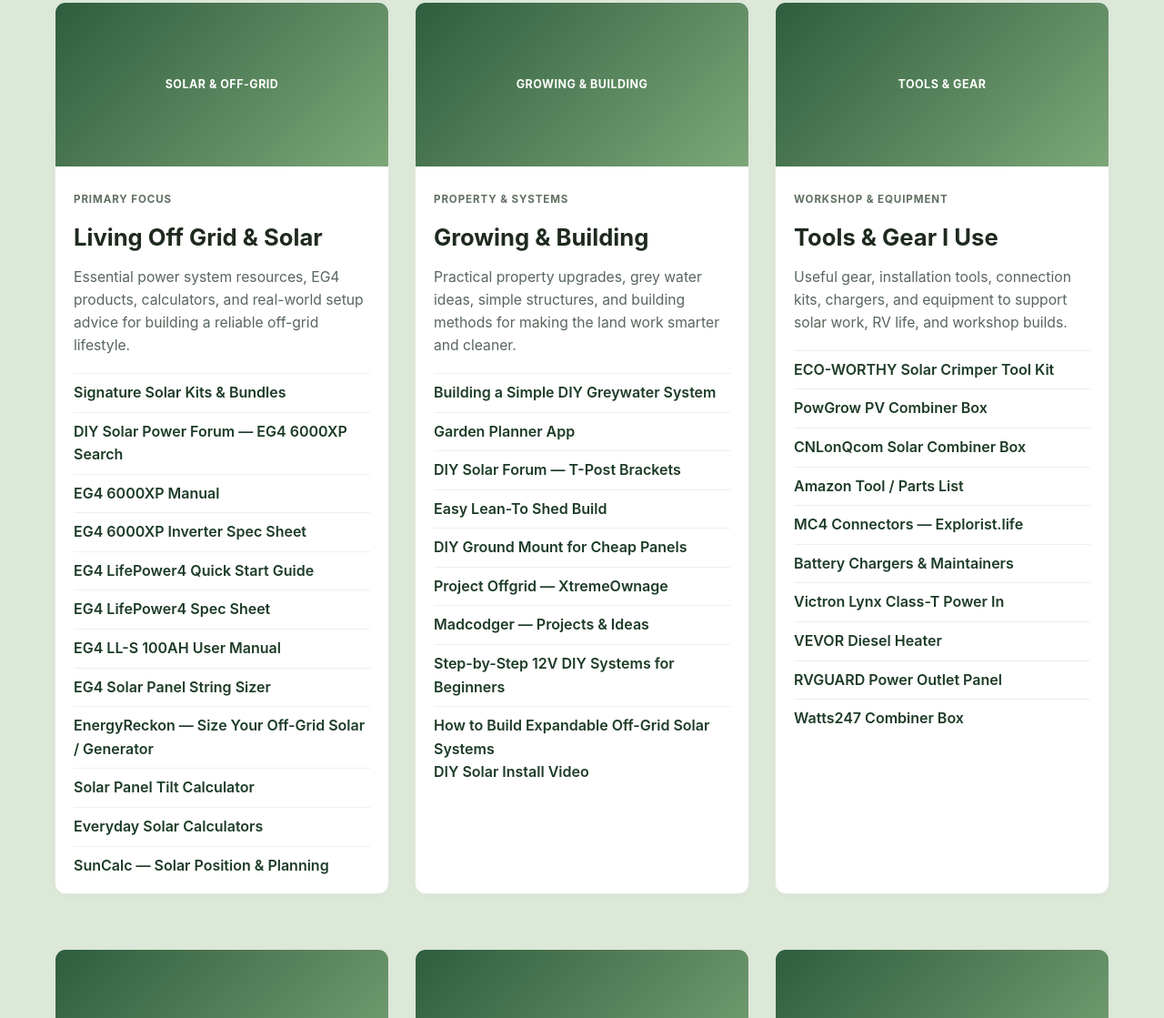
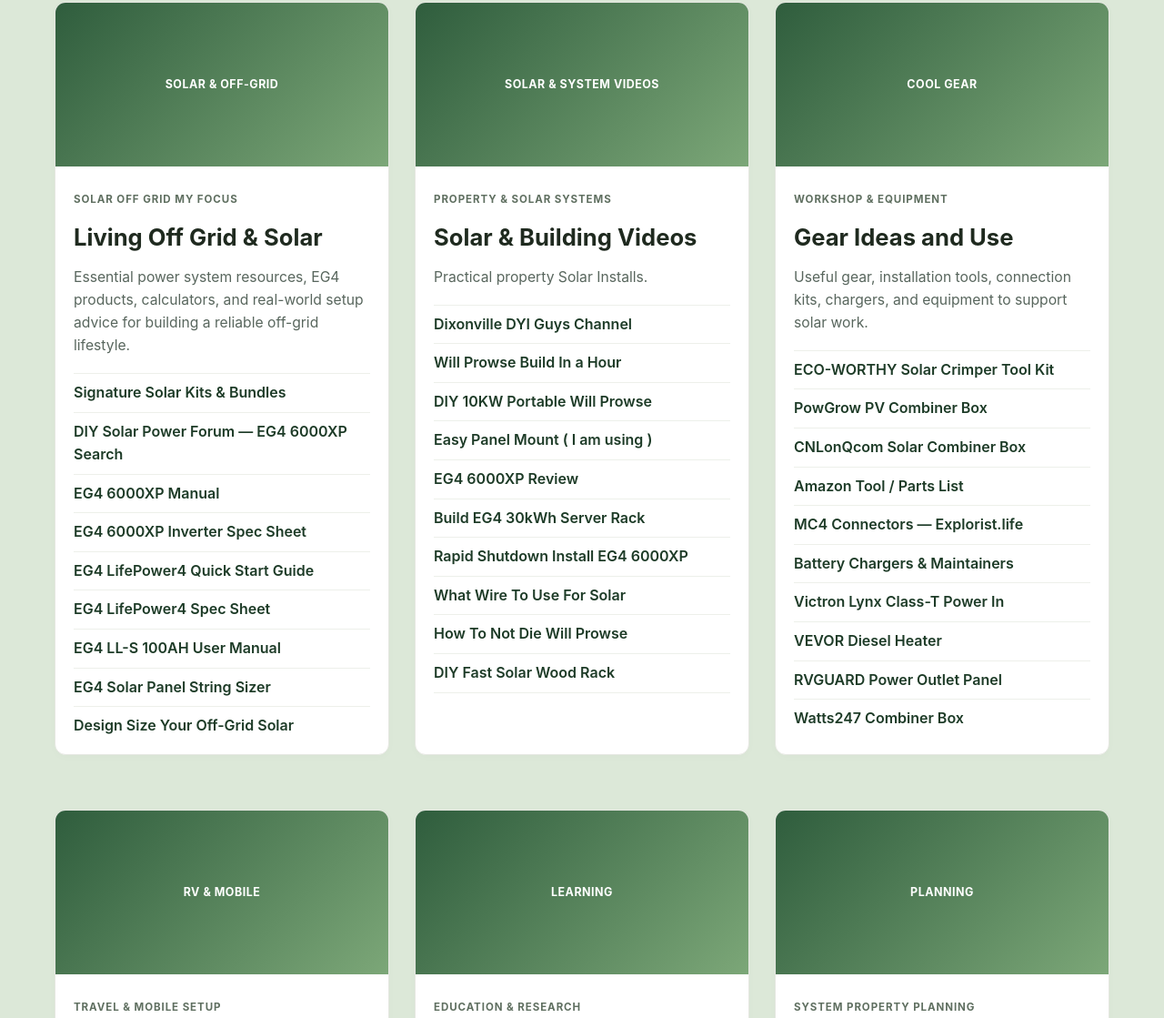
Before and after one commit to DixonvilleDIYGuy/DixonvilleDIYGuy.github.io, a plain HTML site: page index.html in a window 1280 px wide. Shown: the part 671-1790 px from the top of the page at 91% size. Drawn offline with Linux system fonts and the light colour scheme.

Commit message:
Refactor content in index.html for clarity
Updated various sections of the index.html file to enhance content clarity and organization, including changes to card titles, descriptions, and resource links.

```diff
--- a/index.html
+++ b/index.html
@@ -219,7 +219,7 @@ class="menu-cell">Photos</a> </nav>
 <div class="category-card">
 <div class="card-image">Solar &amp; Off-Grid</div>
 <div class="card-body">
-<div class="mini-label">Primary Focus</div>
+<div class="mini-label">Solar Off Grid My Focus</div>
 <h2 class="card-title">Living Off Grid &amp; Solar</h2>
 <p class="card-description"> Essential power system
 resources, EG4 products, calculators, and real-world setup
@@ -256,75 +256,87 @@ Manual</a></li>
 href="https://eg4electronics.com/wp-content/themes/hello-elementor/eg4-solar-panel-string-sizer/"
 target="_blank" rel="noopener">EG4 Solar Panel String
 Sizer</a></li>
-<li><a href="https://energyreckon.com/" target="_blank"
-rel="noopener">EnergyReckon — Size Your Off-Grid Solar
-/ Generator</a></li>
-<li><a
-href="https://www.powelab.org/solar/solar-panel-tilt-calculator"
-target="_blank" rel="noopener">Solar Panel Tilt
-Calculator</a></li>
-<li><a href="https://everydaysolar.com/calculators/"
-target="_blank" rel="noopener">Everyday Solar
-Calculators</a></li>
-<li><a href="https://www.suncalc.org/" target="_blank"
-rel="noopener">SunCalc — Solar Position &amp; Planning</a></li>
+<li><a href="https://designtools.eg4electronics.com/"
+target="_blank" rel="noopener">Design Size Your
+Off-Grid Solar<br>
+</a></li>
 </ul>
 </div>
 </div>
 <!-- Card 2 -->
 <div class="category-card">
-<div class="card-image">Growing &amp; Building</div>
+<div class="card-image">Solar &amp; System Videos<br>
+</div>
 <div class="card-body">
-<div class="mini-label">Property &amp; Systems</div>
-<h2 class="card-title">Growing &amp; Building</h2>
-<p class="card-description"> Practical property upgrades,
-grey water ideas, simple structures, and building methods
-for making the land work smarter and cleaner. </p>
+<div class="mini-label">Property &amp; Solar Systems</div>
+<h2 class="card-title">Solar &amp; Building Videos<br>
+</h2>
+<p class="card-description"> Practical property Solar
+Installs. </p>
 <ul class="resource-list">
+<li><a href="https://www.youtube.com/@DixonvilleDYIGuy"
+target="_blank" rel="noopener">Dixonville DYI Guys
+Channel<br>
+</a></li>
 <li><a
-href="https://www.milkwood.net/2012/10/16/building-a-simple-biological-diy-greywater-system/"
-target="_blank" rel="noopener">Building a Simple DIY
-Greywater System</a></li>
-<li><a href="https://gardenplanner.net/app/"
-target="_blank" rel="noopener">Garden Planner App</a></li>
+href="https://www.youtube.com/watch?v=wqHAUnoCIQQ&amp;list=WL&amp;index=4&amp;pp=iAQBsAgC"
+target="_blank" rel="noopener">Will Prowse Build In a
+Hour <br>
+</a></li>
 <li><a
-href="https://diysolarforum.com/threads/t-post-brackets.96154/"
-target="_blank" rel="noopener">DIY Solar Forum —
-T-Post Brackets</a></li>
-<li><a href="https://www.youtube.com/watch?v=02BlKSziK5Q"
-target="_blank" rel="noopener">Easy Lean-To Shed Build</a></li>
-<li><a href="https://www.youtube.com/watch?v=ZKYKxvYF34A"
-target="_blank" rel="noopener">DIY Ground Mount for
-Cheap Panels</a></li>
+href="https://www.youtube.com/watch?v=f7Mxbc8p3es&amp;list=WL&amp;index=3&amp;t=2s&amp;pp=iAQBsAgC"
+target="_blank" rel="noopener">DIY 10KW Portable Will
+Prowse<br>
+</a></li>
 <li><a
-href="https://static.xtremeownage.com/pages/Projects/Project-Offgrid/"
-target="_blank" rel="noopener">Project Offgrid —
-XtremeOwnage</a></li>
-<li><a href="https://madcodger.com/" target="_blank"
-rel="noopener">Madcodger — Projects &amp; Ideas</a></li>
+href="https://www.youtube.com/watch?v=7UNtkkWs4IA&amp;list=WL&amp;index=5&amp;t=237s&amp;pp=iAQBsAgC"
+target="_blank" rel="noopener">Easy Panel Mount ( I am
+using )<br>
+</a></li>
 <li><a
-href="https://www.youtube.com/playlist?list=PL7bvIB2TPsCjkfuZlfNXGO5mroHPXrOq0"
-target="_blank" rel="noopener">Step-by-Step 12V DIY
-Systems for Beginners</a></li>
+href="https://www.youtube.com/watch?v=ZXaTmQpqbiU&amp;list=WL&amp;index=24&amp;t=420s&amp;pp=iAQBsAgC"
+target="_blank" rel="noopener">EG4 6000XP Review<br>
+</a></li>
+<li><a
+href="https://www.youtube.com/watch?v=hYkn9Umb-pA&amp;list=WL&amp;index=33&amp;t=188s&amp;pp=iAQBsAgC"
+target="_blank" rel="noopener">Build EG4 30kWh Server
+Rack<br>
+</a></li>
+<li><a
+href="https://www.youtube.com/watch?v=rVRqc2UmTSs&amp;list=WL&amp;index=34&amp;t=3s&amp;pp=iAQBsAgC"
+target="_blank" rel="noopener">Rapid Shutdown Install
+EG4 6000XP<br>
+</a></li>
+<li><a
+href="https://www.youtube.com/watch?v=FMyhQAwaw2Q&amp;list=WL&amp;index=35&amp;t=312s&amp;pp=iAQBsAgC"
+target="_blank" rel="noopener">What Wire To Use For
+Solar<br>
+</a></li>
 <li> <a
-href="https://www.youtube.com/watch?v=VguSt1IAmBM"
-target="_blank" rel="noopener">How to Build Expandable
-Off-Grid Solar Systems</a><br>
-<a href="https://www.youtube.com/watch?v=dl_8fBnIexk"
-target="_blank" rel="noopener">DIY Solar Install Video</a>
+href="https://www.youtube.com/watch?v=ps8fZ6dwESk&amp;list=WL&amp;index=36&amp;pp=iAQB0gcJCQ4IAYcqIYzvsAgC"
+target="_blank" rel="noopener">How To Not Die Will
+Prowse<br>
+</a></li>
+<li><a
+href="https://www.youtube.com/watch?v=OVjdK-30G1M&amp;list=WL&amp;index=37&amp;pp=iAQBsAgC"
+target="_blank" rel="noopener">DIY Fast Solar Wood
+Rack</a></li>
+<li><br>
 </li>
 </ul>
 </div>
 </div>
 <!-- Card 3 -->
 <div class="category-card">
-<div class="card-image">Tools &amp; Gear</div>
+<div class="card-image">Cool Gear</div>
 <div class="card-body">
 <div class="mini-label">Workshop &amp; Equipment</div>
-<h2 class="card-title">Tools &amp; Gear I Use</h2>
+<h2 class="card-title">Gear Ideas and Use<br>
+</h2>
 <p class="card-description"> Useful gear, installation
 tools, connection kits, chargers, and equipment to support
-solar work, RV life, and workshop builds. </p>
+solar work.<br>
+</p>
 <ul class="resource-list">
 <li><a href="https://www.amazon.com/dp/B0CKTFRSZ4/"
 target="_blank" rel="noopener">ECO-WORTHY Solar
@@ -417,9 +429,32 @@ target="_blank" rel="noopener">BTU to Watt Calculator</a></li>
 <li><a
 href="https://www.calculateme.com/length/inches/to-feet/44"
 target="_blank" rel="noopener">Inches to Feet
-Converter</a></li>
-<li><a href="https://www.suncalc.org/" target="_blank"
-rel="noopener">SunCalc</a></li>
+Converter</a>
+<ul class="resource-list">
+<li><a href="https://www.metric-conversions.org/"
+target="_blank" rel="noopener">Metric Conversions</a></li>
+<li><a href="https://www.engineeringtoolbox.com/"
+target="_blank" rel="noopener">The Engineering
+Toolbox</a></li>
+<li><a href="https://www.calculator.net/"
+target="_blank" rel="noopener">Calculator.net<br>
+</a>
+<ul class="resource-list">
+<li><a
+href="https://www.powelab.org/solar/solar-panel-tilt-calculator"
+target="_blank" rel="noopener">Solar Panel
+Tilt Calculator</a></li>
+<li><a
+href="https://everydaysolar.com/calculators/"
+target="_blank" rel="noopener">Everyday Solar
+Calculators</a></li>
+<li><a href="https://www.suncalc.org/"
+target="_blank" rel="noopener">SunCalc — Solar
+Position &amp; Planning</a></li>
+</ul>
+</li>
+</ul>
+</li>
 </ul>
 </div>
 </div>
@@ -427,7 +462,7 @@ rel="noopener">SunCalc</a></li>
 <div class="category-card">
 <div class="card-image">Planning</div>
 <div class="card-body">
-<div class="mini-label">System Planning</div>
+<div class="mini-label">System Property Planning</div>
 <h2 class="card-title">Planning &amp; Sizing</h2>
 <p class="card-description"> Tools for configuring loads,
 wiring, and panel placement as the project grows from a
@@ -453,6 +488,8 @@ href="https://inventory.powerzone.com/resources/centrifugal-pump-power-calculato
 target="_blank" rel="noopener">Pump Power Calculator</a></li>
 <li><a href="https://gardenplanner.net/app/"
 target="_blank" rel="noopener">Garden Layout Planning</a></li>
+<li><a href="https://www.blocklayer.com/" target="_blank"
+rel="noopener">Blocklayer Construction Calculators</a></li>
 </ul>
 </div>
 </div>
@@ -489,7 +526,7 @@ target="_blank" rel="noopener">Lowes DIY Project Ideas</a></li>
 <div class="card-image">General DIY</div>
 <div class="card-body">
 <div class="mini-label">Extra Resources</div>
-<h2 class="card-title">Home Off Grid<br>
+<h2 class="card-title">Home Off Grid Ideas<br>
 </h2>
 <p class="card-description"> General reference material for
 repairs, upgrades, safety checks, and planning future
@@ -501,7 +538,10 @@ target="_blank" rel="noopener">Building a Simple DIY
 Greywater System</a><a
 href="https://www.youtube.com/@HomeRenovisionDIY"
 target="_blank" rel="noopener"><br>
-<br>
+</a><a href="https://gardenplanner.net/app/"
+target="_blank" rel="noopener">Garden Planner App</a><a
+href="https://www.youtube.com/@HomeRenovisionDIY"
+target="_blank" rel="noopener"><br>
 Home RenoVision DIY</a></li>
 <li><a href="https://www.thisoldhouse.com/"
 target="_blank" rel="noopener">This Old House</a></li>
@@ -529,7 +569,24 @@ target="_blank" rel="noopener">The Engineering Toolbox</a></li>
 <li><a href="https://www.blocklayer.com/" target="_blank"
 rel="noopener">Blocklayer Construction Calculators</a></li>
 <li><a href="https://www.calculator.net/" target="_blank"
-rel="noopener">Calculator.net</a></li>
+rel="noopener">Calculator.net<br>
+</a>
+<ul class="resource-list">
+<li><a
+href="https://www.powelab.org/solar/solar-panel-tilt-calculator"
+target="_blank" rel="noopener">Solar Panel Tilt
+Calculator</a></li>
+<li><a href="https://everydaysolar.com/calculators/"
+target="_blank" rel="noopener">Everyday Solar
+Calculators</a></li>
+<li><a href="https://www.suncalc.org/" target="_blank"
+rel="noopener">SunCalc — Solar Position &amp;
+Planning</a></li>
+</ul>
+<a href="https://www.calculator.net/" target="_blank"
+rel="noopener"><br>
+<br>
+</a></li>
 </ul>
 </div>
 </div>
```
